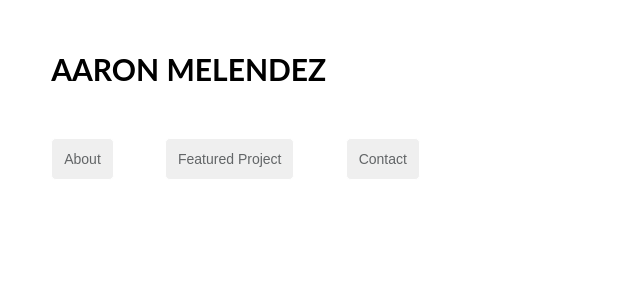
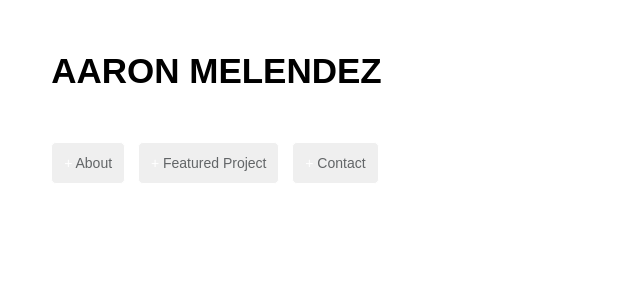
Before and after one commit to amelendez37/Portfolio, a React app: page / in a window 1280 px wide. Shown: the top 300 px of the page, without its empty margins (0-640 px from the left). Built offline with nearby package versions, Linux system fonts and the light colour scheme; the HTML template or start-up script is replaced by a standard one.

Commit message:
Style header

```diff
--- a/src/components/header/header.jsx
+++ b/src/components/header/header.jsx
@@ -7,7 +7,8 @@ const Container = styled.div``;
 
 const Title = styled.h1`
   margin: 4% 0 4% 4%;
-  font-size: 3rem;
+  font-size: 3.5rem;
+  font-weight: bold;
   text-transform: uppercase;
 `;
 
--- a/src/components/header/nav.jsx
+++ b/src/components/header/nav.jsx
@@ -5,9 +5,13 @@ import Button from "../misc/button.jsx";
 
 const Container = styled.div`
   display: flex;
-
   > * {
-    margin-left: 4%;
+    &:first-child {
+      margin-left: 4%;
+    }
+    &:not(:first-child) {
+      margin-left: 1%;
+    }
   }
 `;
 
--- a/src/components/misc/button.jsx
+++ b/src/components/misc/button.jsx
@@ -10,15 +10,21 @@ const Container = Styled.button`
     border: 1.5px solid #fff;
     padding: 1.2rem;
     border-radius: 5px;
+    &:before {
+        content: "+ ";
+        color: #fff;
+    }
     &:hover {
         cursor: pointer;
-        border: 1.5px solid ${primaryColor};
         color: ${primaryColor};
     }
     &:focus {
         color: ${primaryColor};
         border: 1.5px solid ${primaryColor};
         outline: 0;
+        &:before {
+            color: ${primaryColor};
+        }
     }
 `;
 
--- a/src/index.js
+++ b/src/index.js
@@ -16,7 +16,7 @@ injectGlobal`
   html {
     box-sizing: border-box;
     font-size: 62.5%;
-    font-family: 'Lato', sans-serif;
+    font-family: 'Montserrat', sans-serif;
   }
 `;
 
```
Also changed, not shown: 1 other file (tests, documents, lock files or other folders).
